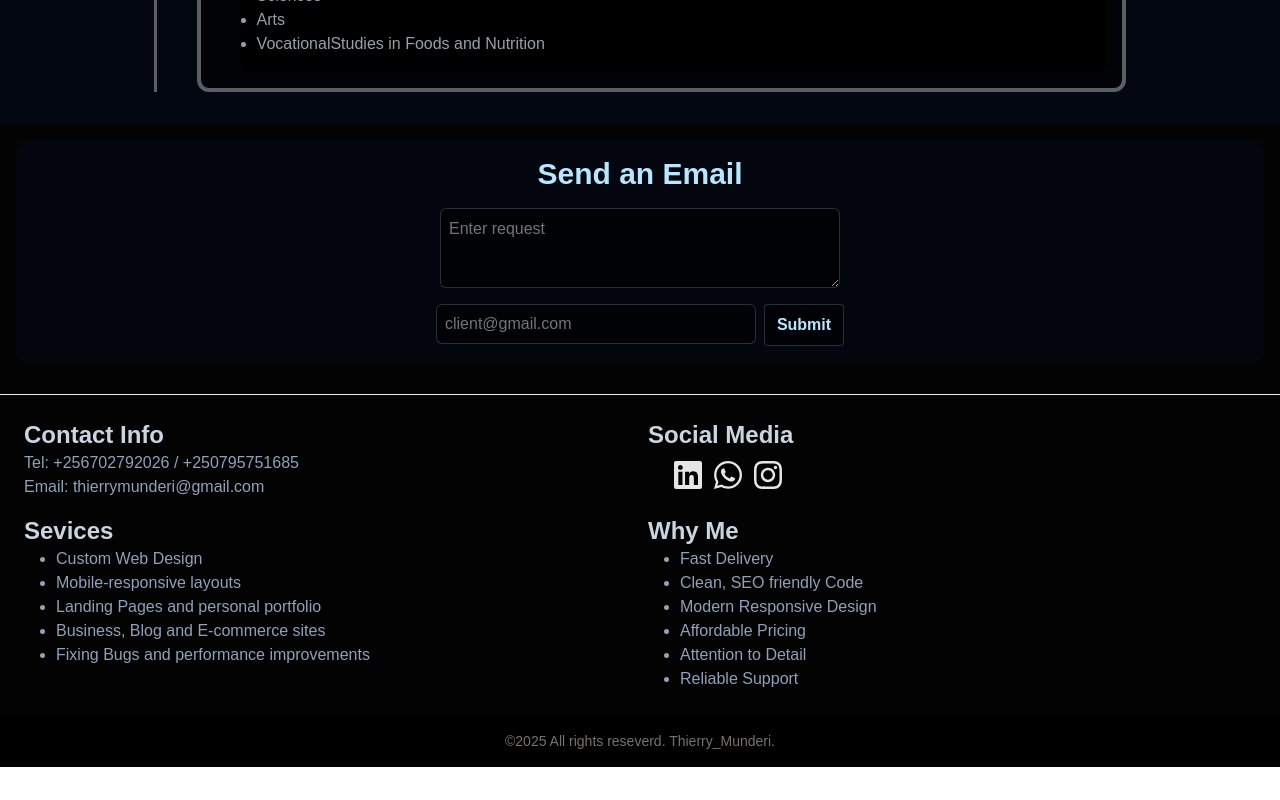
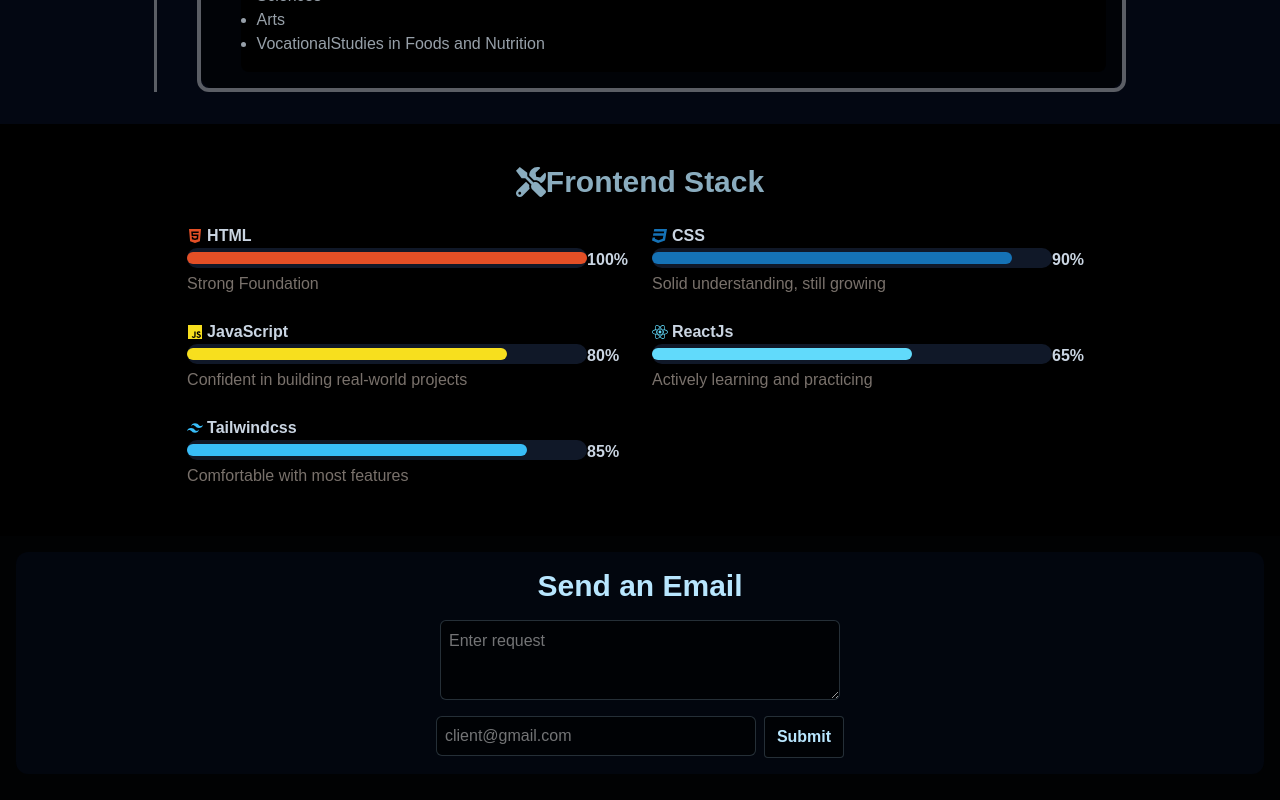
Before and after one commit to Thierry256-dev/Portfolio, a React (Vite) app: page / in a window 1280 px wide. Shown: the part 3540-4340 px from the top of the page. Before the commit the page ends 4307 px from the top, so only its background shows below. Built offline with nearby package versions, Linux system fonts and the light colour scheme.

Commit message:
Creating and editing the techstack section

```diff
--- a/src/App.jsx
+++ b/src/App.jsx
@@ -2,10 +2,11 @@ import "./App.css";
 import Home from "./Componets/Home";
 import About from "./Componets/About";
 import Education from "./Componets/Education";
+import TechStack from "./Componets/TechStack";
 import Testimonials from "./Componets/Testimonials";
 import Footer from "./Componets/Footer";
 import { Outlet, NavLink } from "react-router-dom";
-import { FaFolderOpen, FaGraduationCap } from "react-icons/fa";
+import { FaFolderOpen, FaGraduationCap, FaTools } from "react-icons/fa";
 
 function App() {
   return (
@@ -47,6 +48,16 @@ function App() {
         </h1>
         <Education />
       </section>
+      <section
+        id="techStack"
+        className="flex flex-col relative px-8 py-10 items-center"
+      >
+        <h1 className="flex items-center text-sky-200/75 pb-4 font-bold text-3xl">
+          <FaTools className="inline" />
+          Frontend Stack
+        </h1>
+        <TechStack />
+      </section>
       <section id="testimonials">
         <Testimonials />
       </section>
--- a/src/Componets/Education/EducationData.js
+++ b/src/Componets/Education/EducationData.js
@@ -45,25 +45,41 @@ export const techStack = [
   {
     id: "1",
     language: "HTML",
-    progress: "100",
-    icon: "",
+    progress: "100%",
+    icon: "html",
+    color: "#E34F26",
+    comment: "Strong Foundation",
   },
   {
     id: "2",
     language: "CSS",
-    progress: "90",
-    icon: "",
+    progress: "90%",
+    icon: "css",
+    color: "#1572B6",
+    comment: "Solid understanding, still growing",
   },
   {
     id: "3",
     language: "JavaScript",
-    progress: "80",
-    icon: "",
+    progress: "80%",
+    icon: "js",
+    color: "#F7DF1E",
+    comment: "Confident in building real-world projects",
   },
   {
     id: "4",
     language: "ReactJs",
-    progress: "65",
-    icon: "",
+    progress: "65%",
+    icon: "rct",
+    color: "#61DAFB",
+    comment: "Actively learning and practicing",
+  },
+  {
+    id: "5",
+    language: "Tailwindcss",
+    progress: "85%",
+    icon: "tailwind",
+    color: "#38BDF8",
+    comment: "Comfortable with most features",
   },
 ];
--- /dev/null
+++ b/src/Componets/Education/TechStackCard.jsx
@@ -0,0 +1,64 @@
+import { FaHtml5, FaCss3, FaJs, FaReact } from "react-icons/fa";
+import { SiTailwindcss } from "react-icons/si";
+
+export default function TechStackCard({
+  language,
+  progress,
+  color,
+  icon,
+  comment,
+}) {
+  const html = <FaHtml5 key={icon} />;
+  const css = <FaCss3 key={icon} />;
+  const js = <FaJs key={icon} />;
+  const rct = <FaReact key={icon} />;
+  const tailwind = <SiTailwindcss key={icon} />;
+
+  const icons = [
+    {
+      name: "html",
+      element: html,
+    },
+    {
+      name: "css",
+      element: css,
+    },
+    {
+      name: "js",
+      element: js,
+    },
+    {
+      name: "rct",
+      element: rct,
+    },
+    {
+      name: "tailwind",
+      element: tailwind,
+    },
+  ];
+
+  return (
+    <>
+      <div className="flex flex-col ">
+        <div className="flex gap-1 items-center">
+          <div style={{ color: color }}>
+            {icons.map((obj) => {
+              if (obj.name === icon) return obj.element;
+            })}
+          </div>
+          <h3>{language}</h3>
+        </div>
+        <div className="flex">
+          <div className="flex items-center rounded-full bg-gray-900 w-100 h-5">
+            <div
+              className="h-3 rounded-full"
+              style={{ backgroundColor: color, width: progress }}
+            ></div>
+          </div>
+          {progress}
+        </div>
+        <p className="text-stone-500 font-normal text-md">{comment}</p>
+      </div>
+    </>
+  );
+}
--- a/src/Componets/Footer.jsx
+++ b/src/Componets/Footer.jsx
@@ -3,7 +3,7 @@ import { FaLinkedin, FaWhatsapp, FaInstagram } from "react-icons/fa";
 export default function Footer() {
   return (
     <>
-      <div className="bg-black/99 text-white/90 flex flex-col gap-4">
+      <div className="bg-gray-800/5 text-white/90 flex flex-col gap-4">
         <div className="flex flex-col gap-4 bg-gray-950/75 p-4 rounded-xl m-4 ">
           <h2 className="text-3xl font-bold text-sky-200 text-center">
             Send an Email
--- /dev/null
+++ b/src/Componets/TechStack.jsx
@@ -0,0 +1,21 @@
+import TechStackCard from "./Education/TechStackCard";
+import { techStack } from "./Education/EducationData";
+
+export default function TechStack() {
+  return (
+    <>
+      <div className="grid grid-cols-2 p-2 gap-6 text-slate-300 font-bold">
+        {techStack.map((obj) => (
+          <TechStackCard
+            language={obj.language}
+            progress={obj.progress}
+            color={obj.color}
+            icon={obj.icon}
+            comment={obj.comment}
+            key={obj.id}
+          />
+        ))}
+      </div>
+    </>
+  );
+}
--- a/src/index.css
+++ b/src/index.css
@@ -4,3 +4,6 @@
   box-sizing: border-box;
   font-family: Arial, Helvetica, sans-serif;
 }
+body {
+  background: black;
+}
```
Also changed, not shown: src/assets/keyboard.jpg (added).
